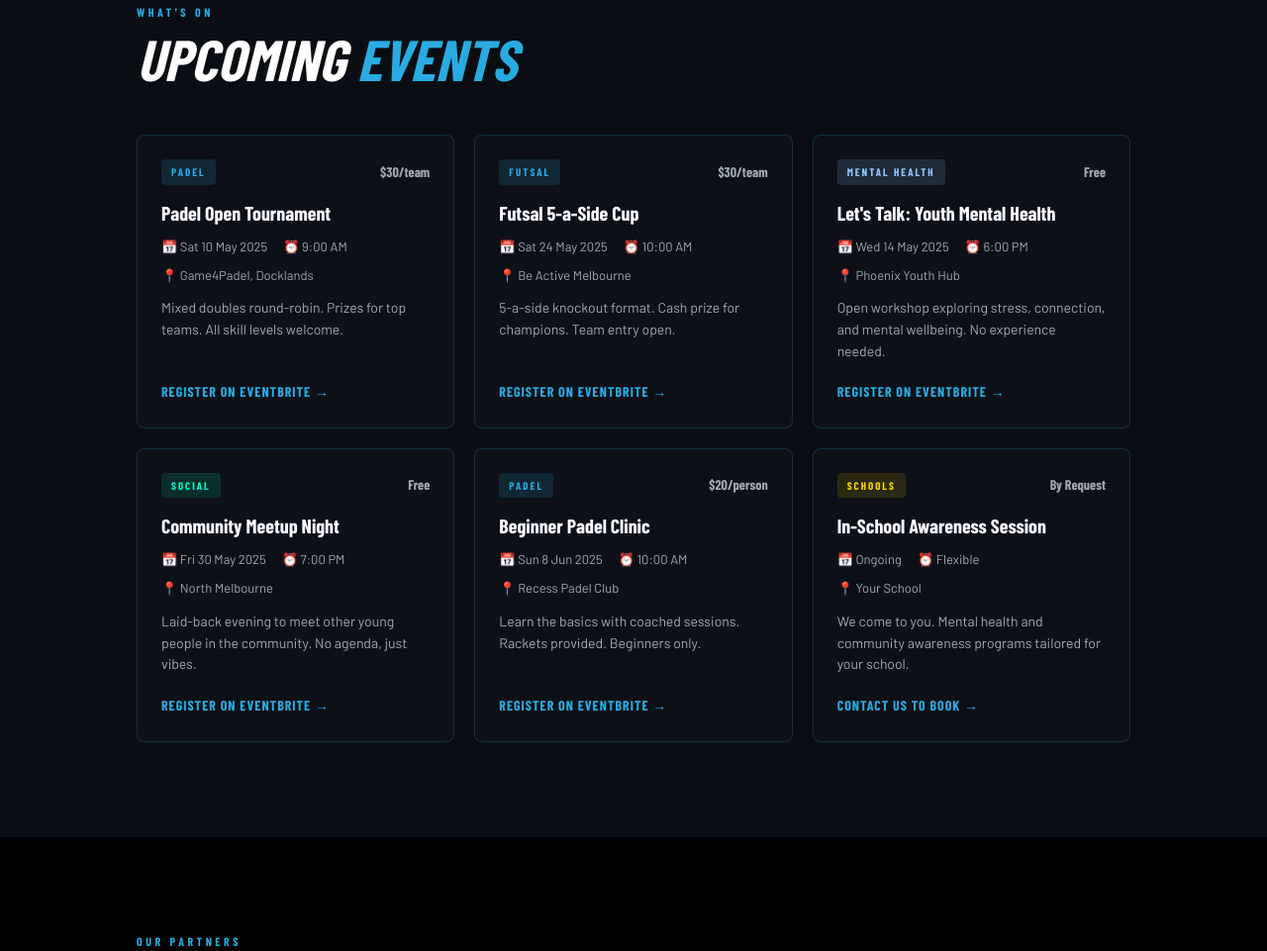
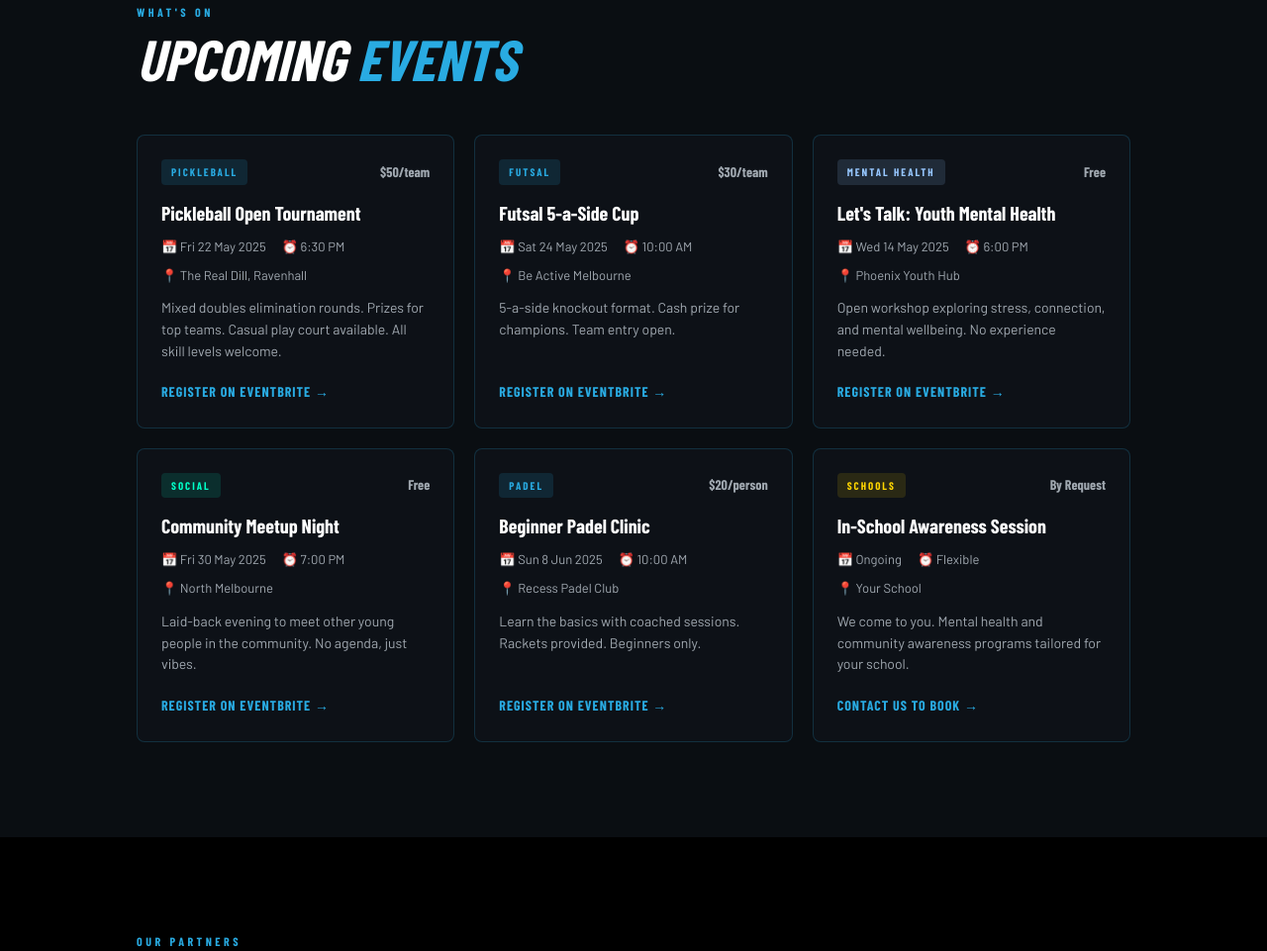
Before and after one commit to 1up-connect/1up-connect-WEBSITE, a website: page public/index.html in a window 1280 px wide. Shown: the part 1820-2781 px from the top of the page at 99% size. Drawn offline with nearby package versions, Linux system fonts and the light colour scheme; a web font is replaced by a local one.

Commit message:
Update first event card to Pickleball Open Tournament

```diff
--- a/public/index.html
+++ b/public/index.html
@@ -125,18 +125,18 @@
         <h2 id="events-heading" class="section-title">Upcoming <span>Events</span></h2>
         <div class="events-grid">
 
-          <article class="event-card fade-up" aria-label="Padel Open Tournament">
+          <article class="event-card fade-up" aria-label="Pickleball Open Tournament">
             <div class="event-header">
-              <span class="event-tag tag-sport">Padel</span>
-              <span class="event-price">$30/team</span>
+              <span class="event-tag tag-sport">Pickleball</span>
+              <span class="event-price">$50/team</span>
             </div>
-            <h3 class="event-title">Padel Open Tournament</h3>
+            <h3 class="event-title">Pickleball Open Tournament</h3>
             <div class="event-meta">
-              <span class="meta-item"><span aria-hidden="true">&#x1F4C5;</span> Sat 10 May 2025</span>
-              <span class="meta-item"><span aria-hidden="true">&#x23F0;</span> 9:00 AM</span>
+              <span class="meta-item"><span aria-hidden="true">&#x1F4C5;</span> Fri 22 May 2025</span>
+              <span class="meta-item"><span aria-hidden="true">&#x23F0;</span> 6:30 PM</span>
             </div>
-            <p class="event-location"><span aria-hidden="true">&#x1F4CD;</span> Game4Padel, Docklands</p>
-            <p class="event-desc">Mixed doubles round-robin. Prizes for top teams. All skill levels welcome.</p>
+            <p class="event-location"><span aria-hidden="true">&#x1F4CD;</span> The Real Dill, Ravenhall</p>
+            <p class="event-desc">Mixed doubles elimination rounds. Prizes for top teams. Casual play court available. All skill levels welcome.</p>
             <a href="https://www.eventbrite.com.au" class="btn-event" target="_blank" rel="noopener noreferrer">Register on Eventbrite &#x2192;</a>
           </article>
 
```
